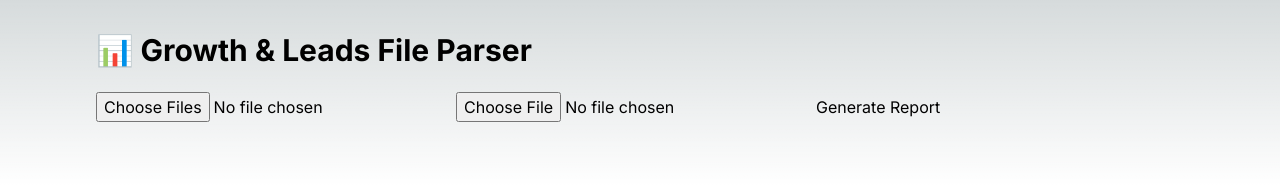
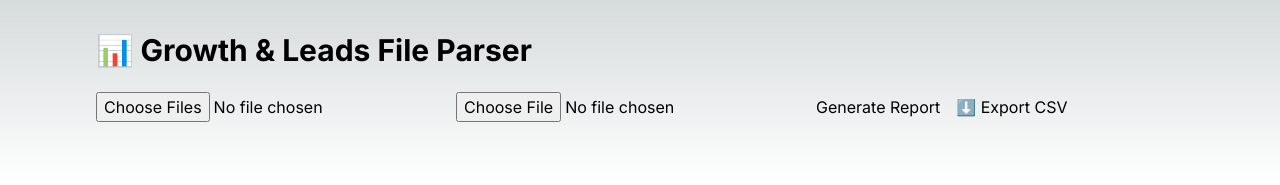
Before and after one commit to Napoleonrlp/growth-leads-file-parser, a Next.js app: page / in a window 1280 px wide. Shown: the top 185 px of the page. Built offline with nearby package versions, Linux system fonts and the light colour scheme.

Commit message:
Update page.tsx

```diff
--- a/app/page.tsx
+++ b/app/page.tsx
@@ -205,6 +205,42 @@ export default function Home() {
     setReport(sortedReport);
   };
 
+  const downloadCSV = () => {
+    // @ts-ignore
+    const data = window.conversions || [];
+    if (!data.length) return alert("No conversion data to download.");
+
+    const header = [
+      'Agent Name',
+      'Brokerage',
+      'Hire Date (YYYY-MM)',
+      'Lead Source',
+      'Lead Year',
+      'Hire vs. Lead Gap (yrs)'
+    ];
+
+    const rows = data.map((row: any) => [
+      row.agent,
+      row.company,
+      row.date,
+      row.source || 'N/A',
+      row.leadYear || 'N/A',
+      row.gap || 'N/A'
+    ]);
+
+    const csvContent = [header, ...rows]
+      .map((e: (string | number)[]) => e.map((v: string | number) => `"${v}"`).join(','))
+      .join('\n');
+
+    const blob = new Blob([csvContent], { type: 'text/csv;charset=utf-8;' });
+    const url = URL.createObjectURL(blob);
+    const a = document.createElement('a');
+    a.href = url;
+    a.download = 'converted_agents.csv';
+    a.click();
+    URL.revokeObjectURL(url);
+  };
+
   return (
     <main className="p-4 md:p-8 max-w-6xl mx-auto text-sm md:text-base">
       <h1 className="text-3xl font-bold mb-6">📊 Growth & Leads File Parser</h1>
@@ -213,6 +249,7 @@ export default function Home() {
         <input type="file" multiple onChange={handleFileUpload} className="file-input" />
         <input type="file" onChange={handleLeadsUpload} className="file-input" />
         <button onClick={() => generateReport()} className="btn btn-primary">Generate Report</button>
+        <button onClick={() => downloadCSV()} className="btn btn-outline">⬇️ Export CSV</button>
       </div>
 
       {report && (
@@ -272,5 +309,4 @@ export default function Home() {
       )}
     </main>
   );
-
 }
```
Lines whose indentation alone changed are shown as unchanged.
